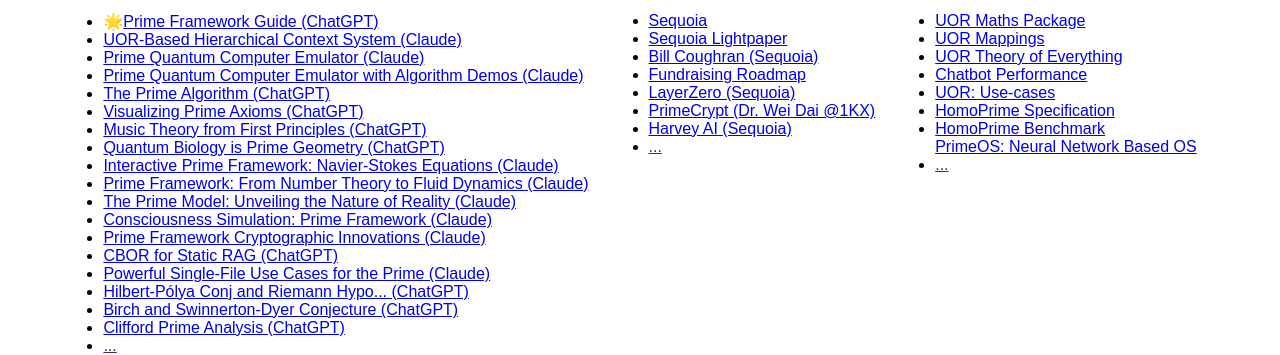
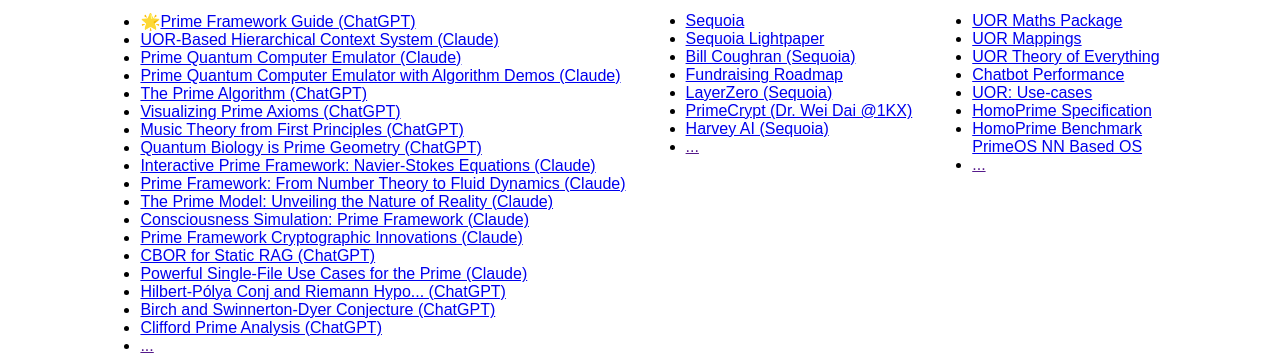
Before and after one commit to UOR-Foundation/public, a website: page src/Yggdrasil.html in a window 1280 px wide. Shown: the part 980-1335 px from the top of the page. Drawn offline with Linux system fonts and the light colour scheme.

Commit message:
Update Yggdrasil.html

```diff
--- a/src/Yggdrasil.html
+++ b/src/Yggdrasil.html
@@ -135,7 +135,7 @@
                     <li><a href="https://docs.google.com/document/d/1h7PXkqK6wwLPHLjleiw1sw94PM_FJC-1U0bDX0MQaJk/edit?tab=t.0">UOR: Use-cases</a></li>
 					<li><a href="https://drive.google.com/file/d/1fk5VPRpxn4OuWlDOhBL67FSmbGgCO5si/view?usp=sharing">HomoPrime Specification</a></li>
                     <li><a href="https://docs.google.com/document/d/1BNA2pgLUr13sRlJZsCOhZ8-jVdtUfQIPIx_Nfx9VZ1c/edit?tab=t.0#heading=h.f33kjxutfff2">HomoPrime Benchmark</a></li
-		    <li><a href="https://docs.google.com/document/d/1NMmEGII1sv_tt1zwEPPx4T5OdfDw7hvDUcaB3DMxRPk/edit?tab=t.0#heading=h.etqccy9euq8b">PrimeOS: Neural Network Based OS</a></li
+		    <li><a href="https://docs.google.com/document/d/1NMmEGII1sv_tt1zwEPPx4T5OdfDw7hvDUcaB3DMxRPk/edit?tab=t.0#heading=h.etqccy9euq8b">PrimeOS NN Based OS</a></li
                 </ul>
 					<li><a href="">...</a></li>
             </div>
```
